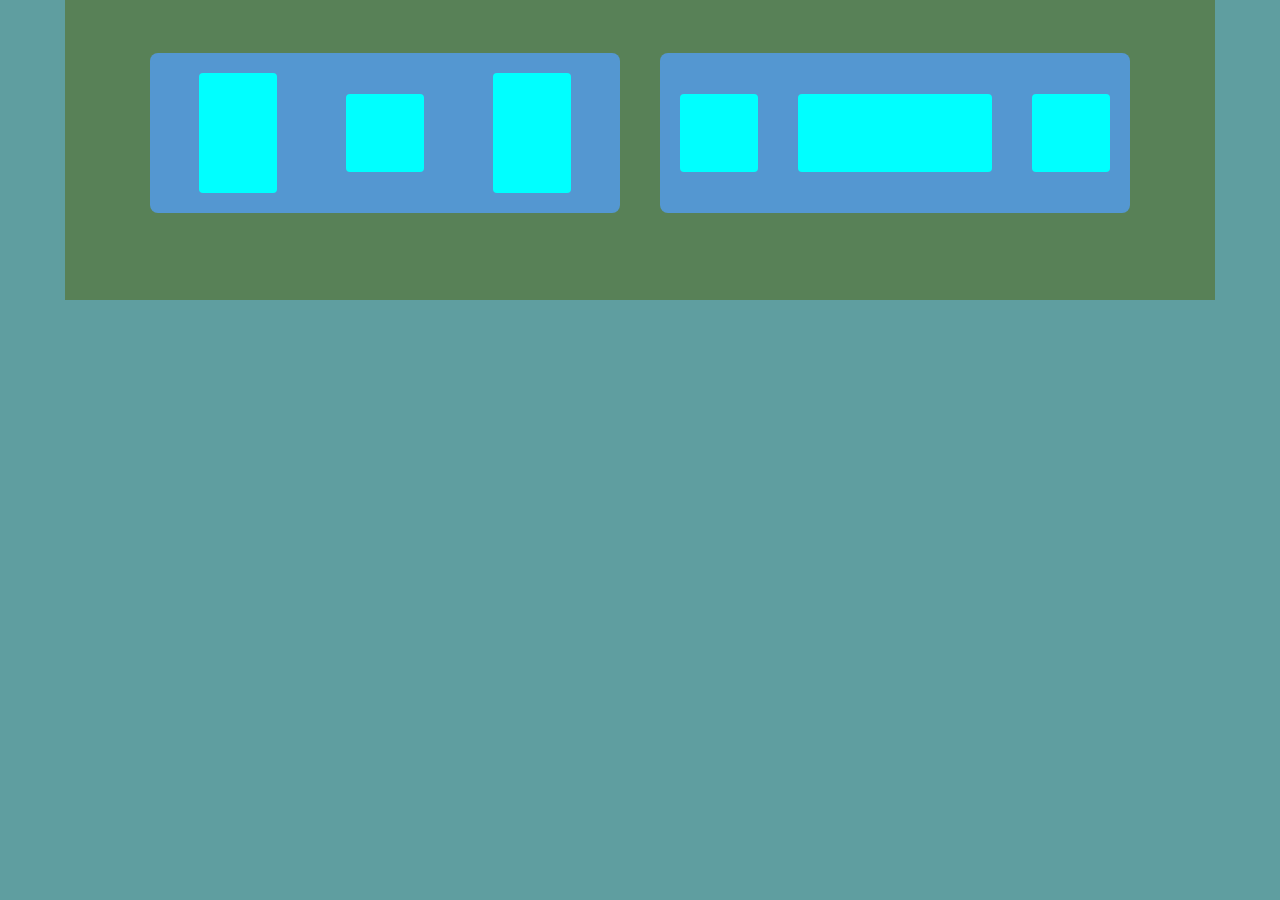
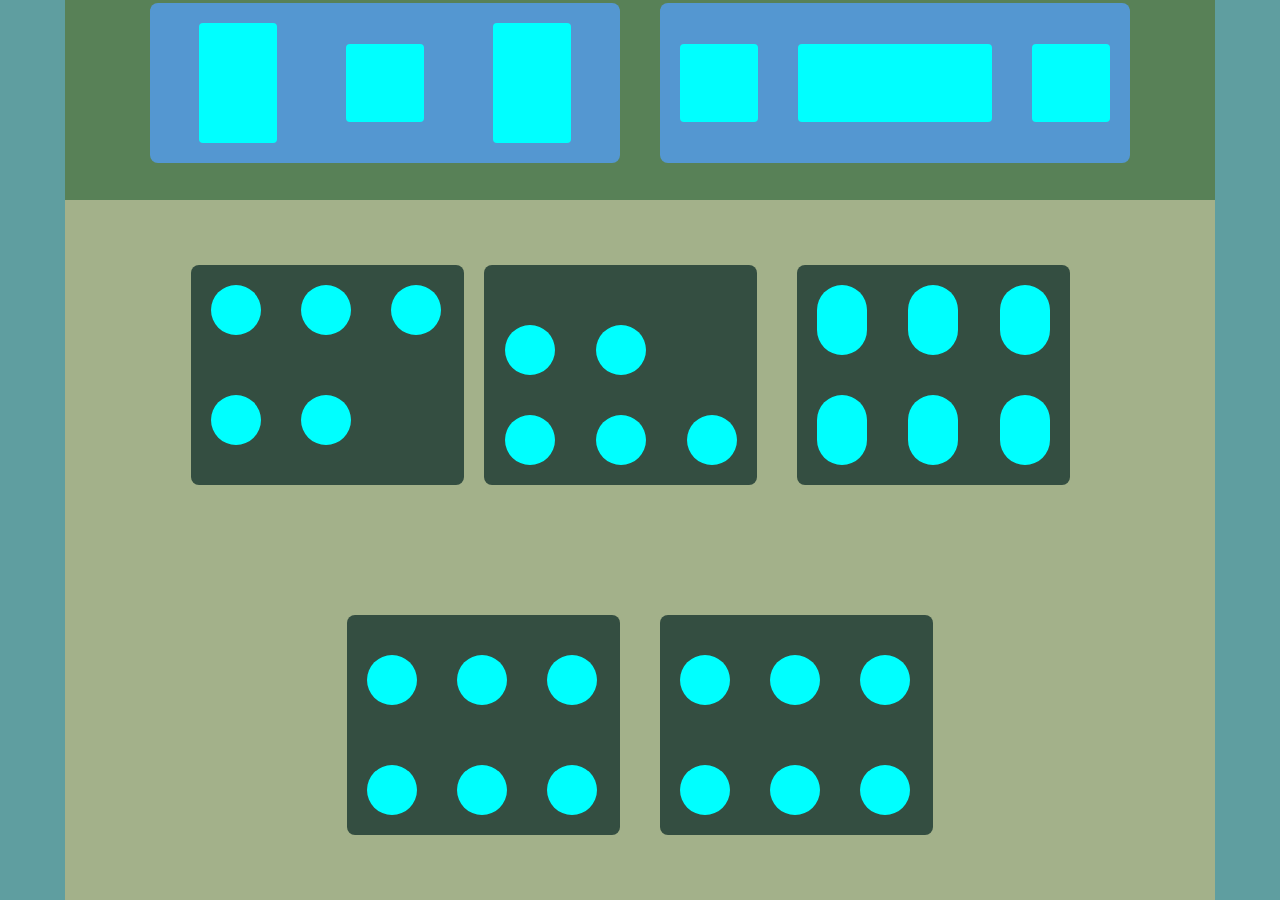
Before and after one commit to r0bb1n/Flexbox-practice, a plain HTML site: page index.html in a window 1280 px wide. Shown: the part 500-1400 px from the top of the page. Before the commit the page ends 800 px from the top, so only its background shows below. Drawn offline with Linux system fonts and the light colour scheme.

Commit message:
added some circles

```diff
--- a/index.css
+++ b/index.css
@@ -1,7 +1,8 @@
 body{
     background-color: cadetblue;
     display: flex;
-    justify-content: center;
+    align-items: center;
+    flex-direction: column;
     margin: 0;
 }
 
@@ -9,7 +10,8 @@ body{
     background-color: #588157;
     display: flex;
     justify-content: center;
-    height: 100vh;
+    align-items: center;
+    height: 700px;
     width: 1150px;
     flex: row;
     flex-wrap: wrap;
@@ -123,10 +125,83 @@ body{
 }
 
 .card-circle {
-    background-color: #588157;
+    background-color: #a3b18a;
     display: flex;
-    flex-direction: column;
+    flex-direction: row;
+    flex-wrap: wrap;
     justify-content: center;
     align-items: center;
-    height: 100vh;
+    height: 700px;
+    width: 1150px;
 }
+
+.card-circle__elem1 {
+    display: flex;
+    background-color: #344e41;
+    border-radius: 8px;
+    width: 273px;
+    height: 220px;
+    flex-direction: row;
+    align-items: flex-start;
+    flex-wrap: wrap;
+}
+
+.card-circle__elem2 {
+    display: flex;
+    background-color: #344e41;
+    border-radius: 8px;
+    margin: 20px;
+    width: 273px;
+    height: 220px;
+    flex-direction: row-reverse;
+    flex-direction: column-reverse;
+    align-items: flex-end;
+    justify-content: flex-start;
+    flex-wrap: wrap;
+}
+
+.card-circle__elem3 {
+    display: flex;
+    background-color: #344e41;
+    border-radius: 8px;
+    margin: 20px;
+    width: 273px;
+    height: 220px;
+    flex-direction: row;
+    align-items: ;
+    justify-content: space-between;
+    flex-wrap: wrap;
+}
+
+.card-circle__elem4 {
+    display: flex;
+    background-color: #344e41;
+    border-radius: 8px;
+    margin: 20px;
+    width: 273px;
+    height: 220px;
+    flex-direction: row;
+    align-items: flex-end;
+    flex-wrap: wrap;
+}
+
+.card-circle__elem5 {
+    display: flex;
+    background-color: #344e41;
+    border-radius: 8px;
+    margin: 20px;
+    width: 273px;
+    height: 220px;
+    flex-direction: row;
+    align-items: flex-end;
+    flex-wrap: wrap;
+}
+
+.card-circle__container {
+    background-color: aqua;
+    margin: 20px;
+    border-radius: 4px;
+    min-width: 50px;
+    min-height: 50px;
+    border-radius: 25px 25px;
+}
--- a/index.html
+++ b/index.html
@@ -41,20 +41,43 @@
         </div>
     </div>
     <div class="card-circle">
-        <div class="card-circle__elem">
-
+        <div class="card-circle__elem1">
+            <div class="card-circle__container"></div>
+            <div class="card-circle__container"></div>
+            <div class="card-circle__container"></div>
+            <div class="card-circle__container"></div>
+            <div class="card-circle__container"></div>
         </div>
-        <div class="card-circle__elem">
-
+        <div class="card-circle__elem2">
+            <div class="card-circle__container"></div>
+            <div class="card-circle__container"></div>
+            <div class="card-circle__container"></div>
+            <div class="card-circle__container"></div>
+            <div class="card-circle__container"></div>
         </div>
-        <div class="card-circle__elem">
-
+        <div class="card-circle__elem3">
+            <div class="card-circle__container"></div>
+            <div class="card-circle__container"></div>
+            <div class="card-circle__container"></div>
+            <div class="card-circle__container"></div>
+            <div class="card-circle__container"></div>
+            <div class="card-circle__container"></div>
         </div>
-        <div class="card-circle__elem">
-
+        <div class="card-circle__elem4">
+            <div class="card-circle__container"></div>
+            <div class="card-circle__container"></div>
+            <div class="card-circle__container"></div>
+            <div class="card-circle__container"></div>
+            <div class="card-circle__container"></div>
+            <div class="card-circle__container"></div>
         </div>
-        <div class="card-circle__elem">
-
+        <div class="card-circle__elem5">
+            <div class="card-circle__container"></div>
+            <div class="card-circle__container"></div>
+            <div class="card-circle__container"></div>
+            <div class="card-circle__container"></div>
+            <div class="card-circle__container"></div>
+            <div class="card-circle__container"></div>
         </div>
     </div>
 </body>
```
